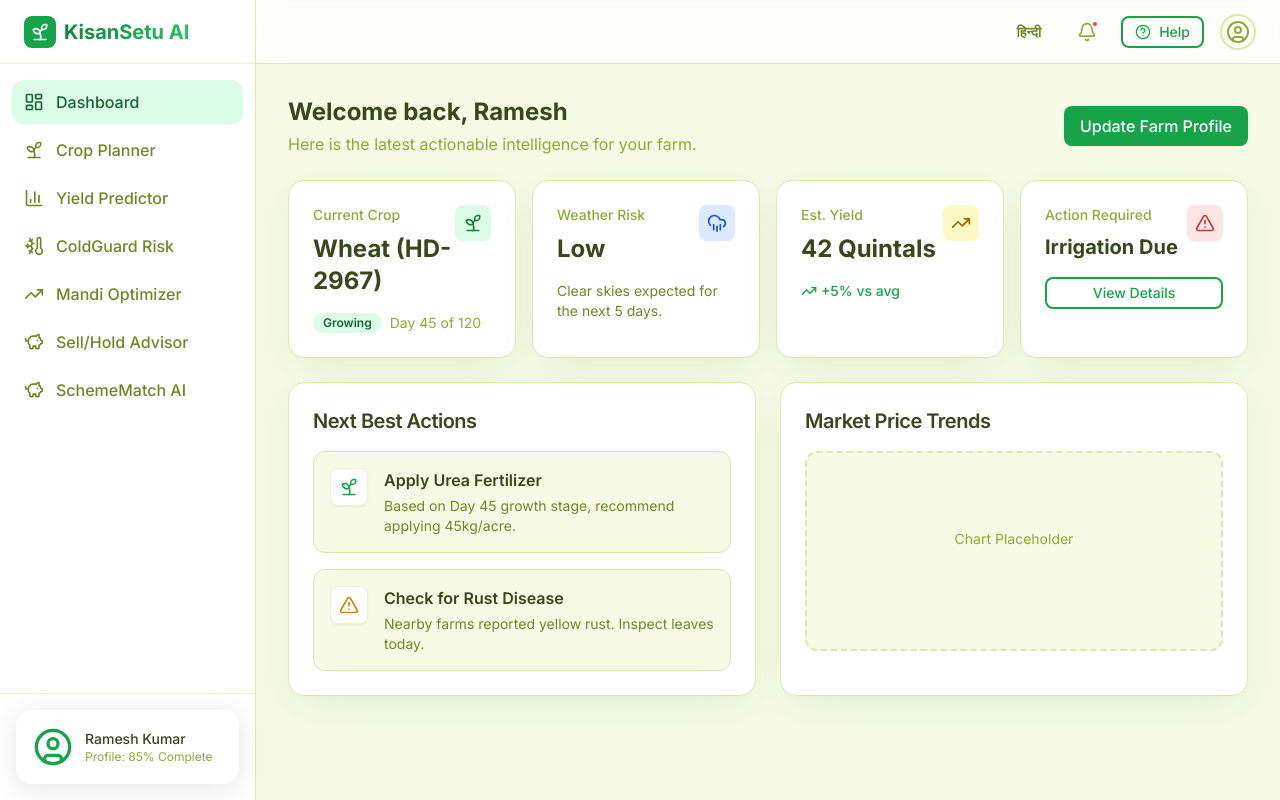
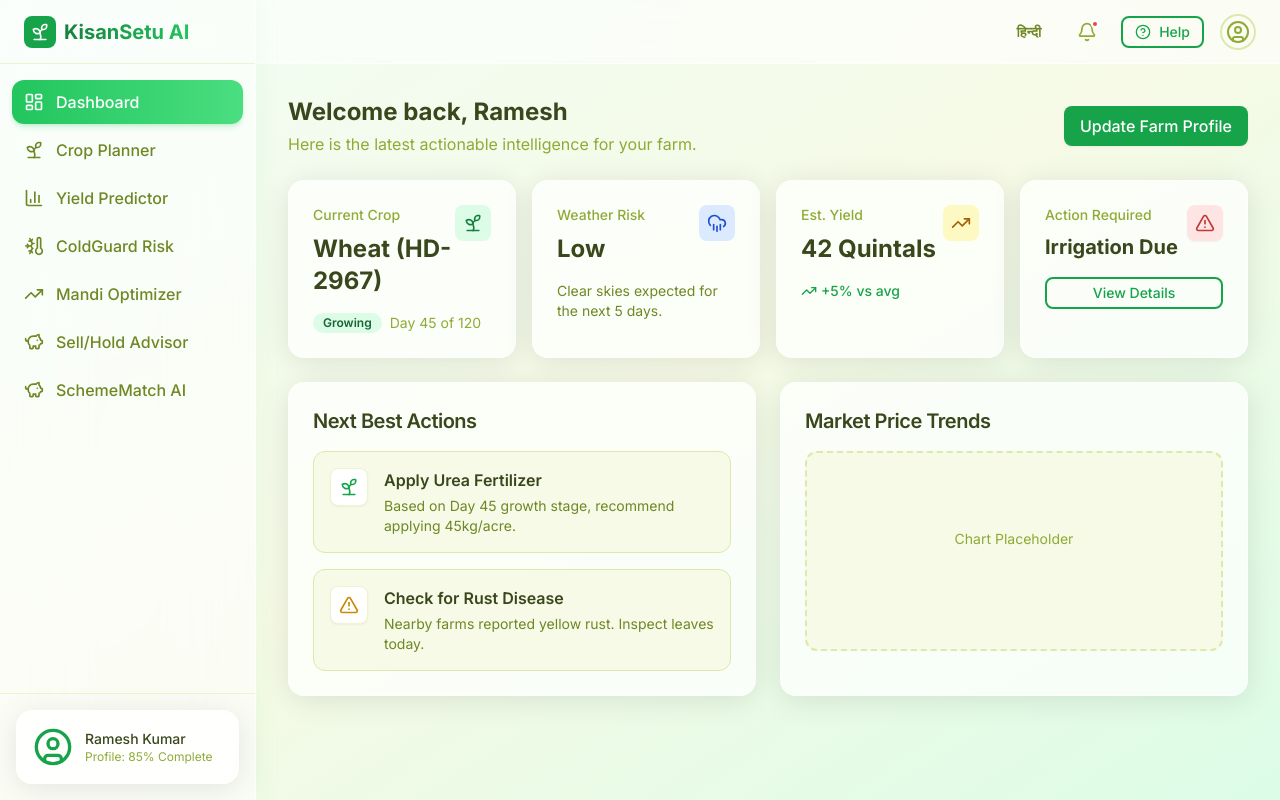
Before and after one commit to Ashu0378/Kisan-Setu, a React app in the folder frontend/: page / in a window 1280 px wide. Built offline with nearby package versions, Linux system fonts and the light colour scheme; the HTML template or start-up script is replaced by a standard one.

Commit message:
style: updated ui with glassy light green design

```diff
--- a/frontend/src/auth/Register.jsx
+++ b/frontend/src/auth/Register.jsx
@@ -31,7 +31,7 @@ export function Register() {
   };
 
   return (
-    <div className="min-h-screen bg-surface-50 flex items-center justify-center p-4">
+    <div className="min-h-screen bg-gradient-to-br from-brand-50 via-surface-50 to-brand-100 flex items-center justify-center p-4">
       <div className="absolute top-4 right-4">
         <Button variant="outline" size="sm" onClick={toggleLanguage}>
           {lang === 'en' ? 'हिन्दी' : 'English'}
--- a/frontend/src/components/ui/Card.jsx
+++ b/frontend/src/components/ui/Card.jsx
@@ -5,7 +5,7 @@ const Card = React.forwardRef(({ className, children, ...props }, ref) => (
   <div
     ref={ref}
     className={cn(
-      "rounded-2xl border border-surface-200 bg-white text-surface-900 shadow-soft transition-all duration-300 hover:-translate-y-1 hover:shadow-hover-glow hover:border-brand-200 animate-slide-up",
+      "rounded-2xl border border-white/60 bg-white/70 backdrop-blur-xl text-surface-900 shadow-glass transition-all duration-300 hover:-translate-y-1 hover:shadow-hover-glow hover:border-brand-300 hover:bg-white/90 animate-slide-up",
       className
     )}
     {...props}
--- a/frontend/src/dashboard/Layout.jsx
+++ b/frontend/src/dashboard/Layout.jsx
@@ -39,7 +39,7 @@ export function Layout() {
   const { lang, t, toggleLanguage } = useLanguage();
 
   return (
-    <div className="min-h-screen bg-surface-50 flex">
+    <div className="min-h-screen bg-gradient-to-br from-brand-50 via-surface-50 to-brand-100 flex">
       {/* Mobile sidebar backdrop */}
       {sidebarOpen && (
         <div
@@ -50,7 +50,7 @@ export function Layout() {
 
       {/* Sidebar */}
       <div className={cn(
-        "fixed inset-y-0 left-0 z-50 w-72 bg-white border-r border-surface-200 transform transition-transform duration-300 ease-in-out lg:translate-x-0 lg:static lg:w-64 flex flex-col",
+        "fixed inset-y-0 left-0 z-50 w-72 bg-white/60 backdrop-blur-2xl border-r border-white/60 shadow-[4px_0_24px_rgba(34,197,94,0.05)] transform transition-transform duration-300 ease-in-out lg:translate-x-0 lg:static lg:w-64 flex flex-col",
         sidebarOpen ? "translate-x-0" : "-translate-x-full"
       )}>
         <div className="h-16 flex items-center px-6 border-b border-surface-100">
@@ -78,8 +78,8 @@ export function Layout() {
               className={({ isActive }) => cn(
                 "flex items-center gap-3 px-3 py-2.5 rounded-xl font-medium transition-all duration-300 hover:translate-x-1",
                 isActive
-                  ? "bg-brand-100 text-brand-800 shadow-sm"
-                  : "text-surface-600 hover:bg-surface-100 hover:text-surface-900"
+                  ? "bg-gradient-to-r from-brand-500 to-brand-400 text-white shadow-md shadow-brand-500/20"
+                  : "text-surface-600 hover:bg-white/60 hover:text-brand-700 hover:shadow-sm"
               )}
             >
               <item.icon className="w-5 h-5 flex-shrink-0" />
@@ -101,7 +101,7 @@ export function Layout() {
 
       {/* Main content */}
       <div className="flex-1 flex flex-col min-w-0 overflow-hidden">
-        <header className="h-16 bg-white/80 backdrop-blur-md border-b border-surface-200 flex items-center justify-between px-4 sm:px-6 z-10">
+        <header className="h-16 bg-white/60 backdrop-blur-2xl border-b border-white/60 flex items-center justify-between px-4 sm:px-6 z-10">
           <button
             className="lg:hidden text-surface-500 hover:text-surface-900"
             onClick={() => setSidebarOpen(true)}
```
